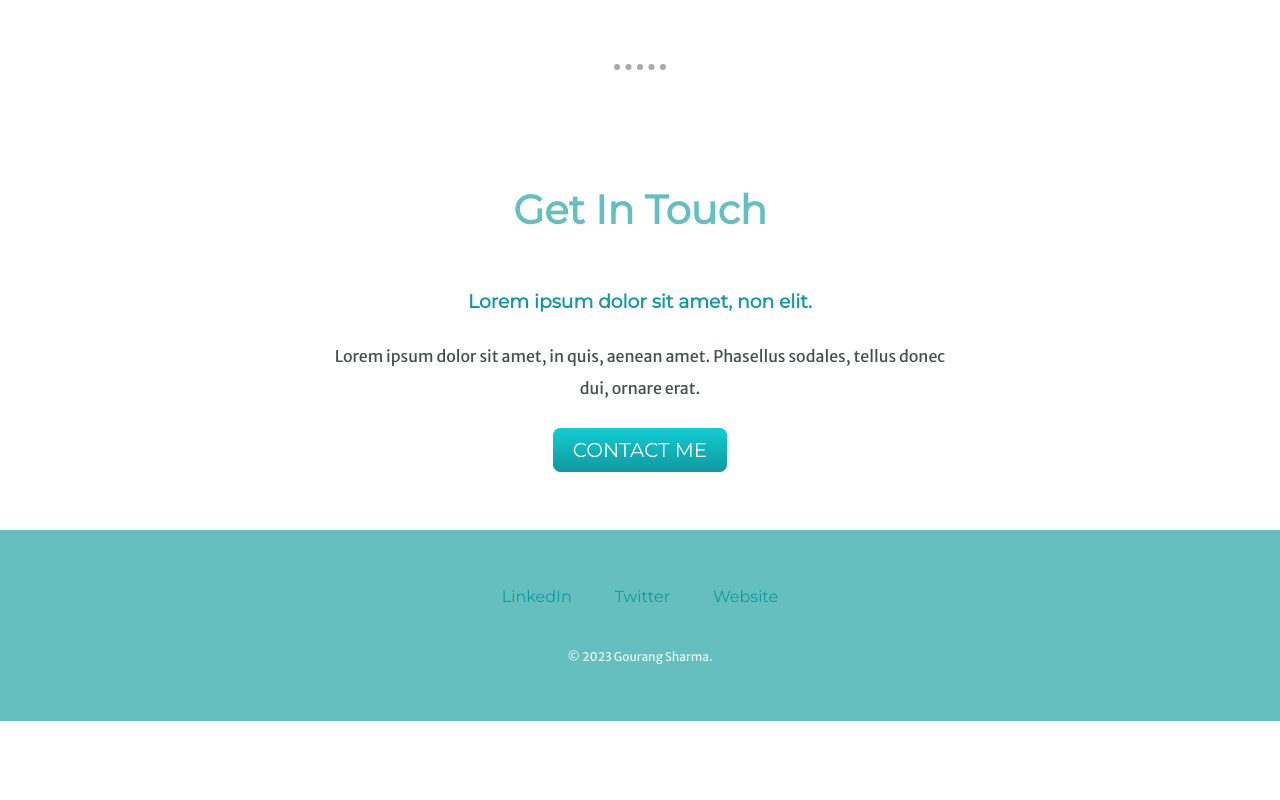
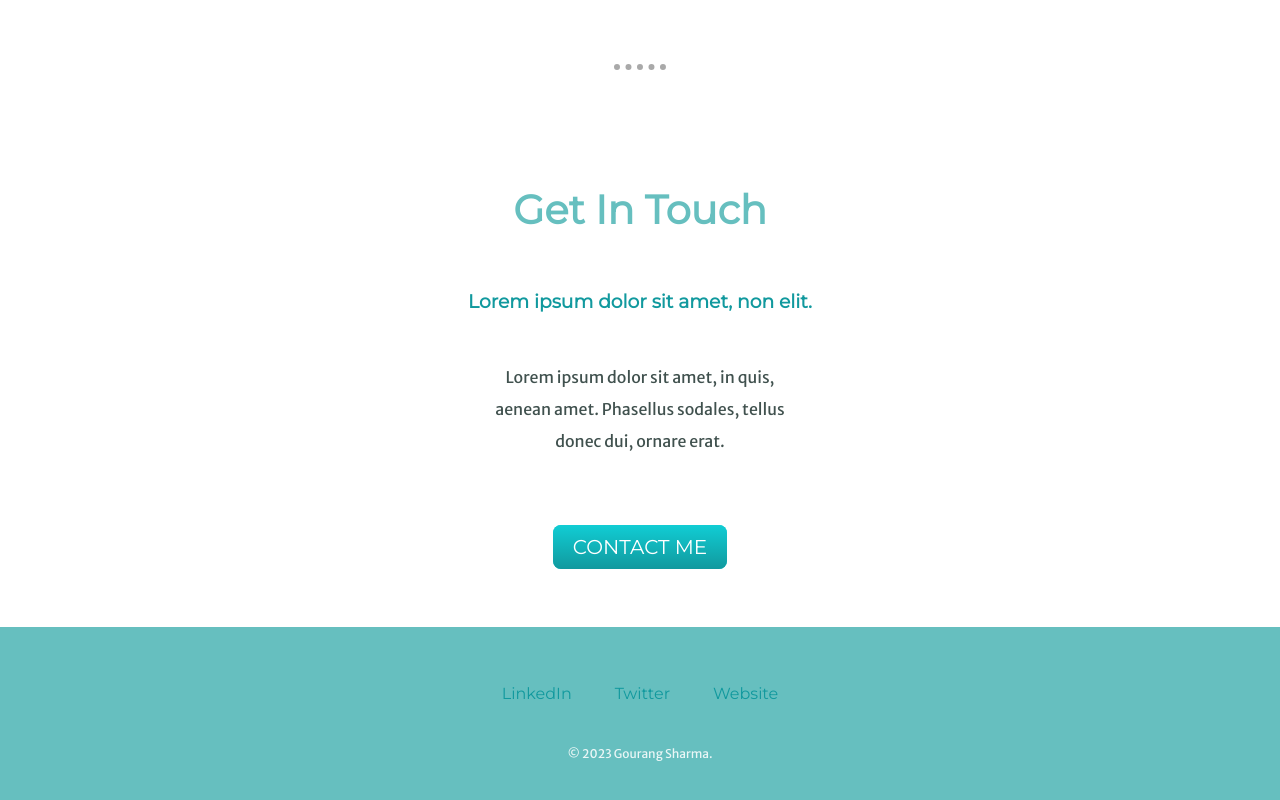
Before and after one commit to gourang123/My-first-site, a plain HTML site: page index.html in a window 1280 px wide. Shown: the part 1950-2750 px from the top of the page. Before the commit the page ends 2671 px from the top, so only its background shows below. Drawn offline with Linux system fonts and the light colour scheme.

Commit message:
Update index.html

```diff
--- a/index.html
+++ b/index.html
@@ -60,7 +60,7 @@
       <div class="contact-me">
         <h2>Get In Touch</h2>
         <h3>Lorem ipsum dolor sit amet, non elit.</h3>
-        <p>
+        <p class="contact-message">
           Lorem ipsum dolor sit amet, in quis, aenean amet. Phasellus sodales,
           tellus donec dui, ornare erat.
         </p>
```
